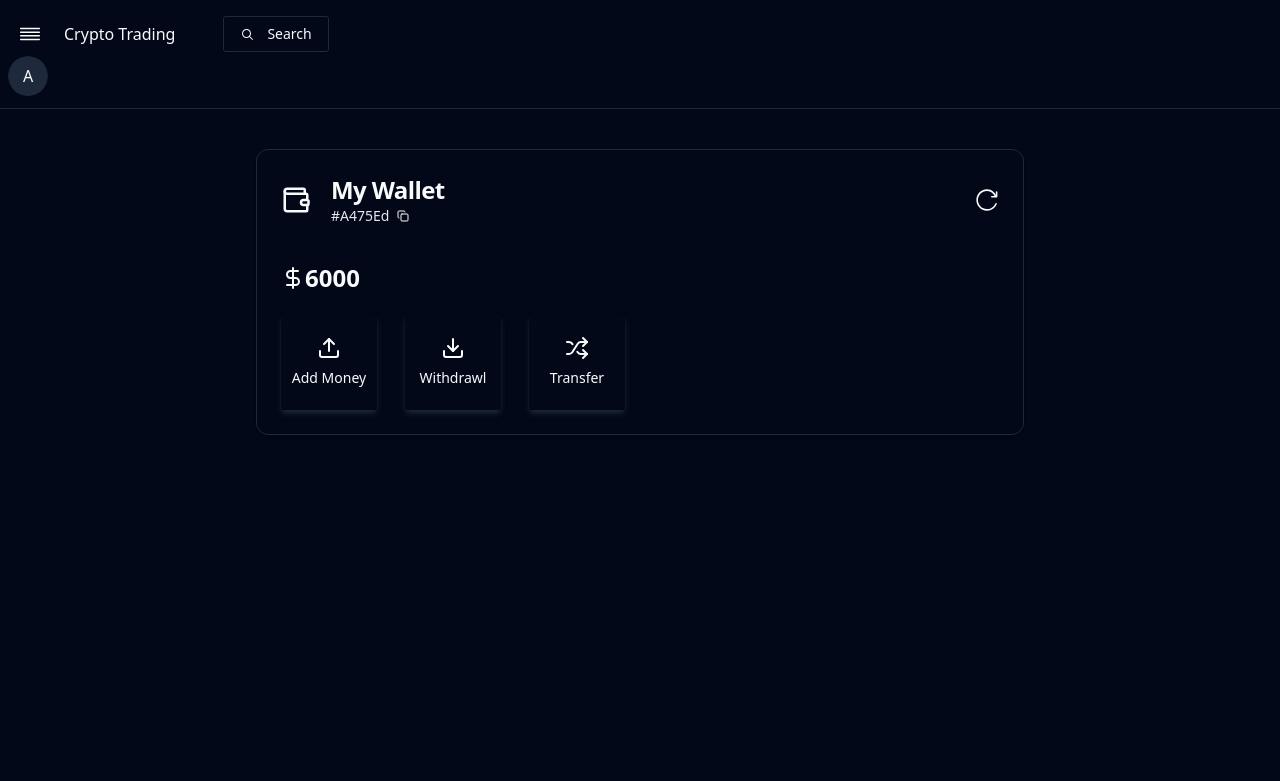
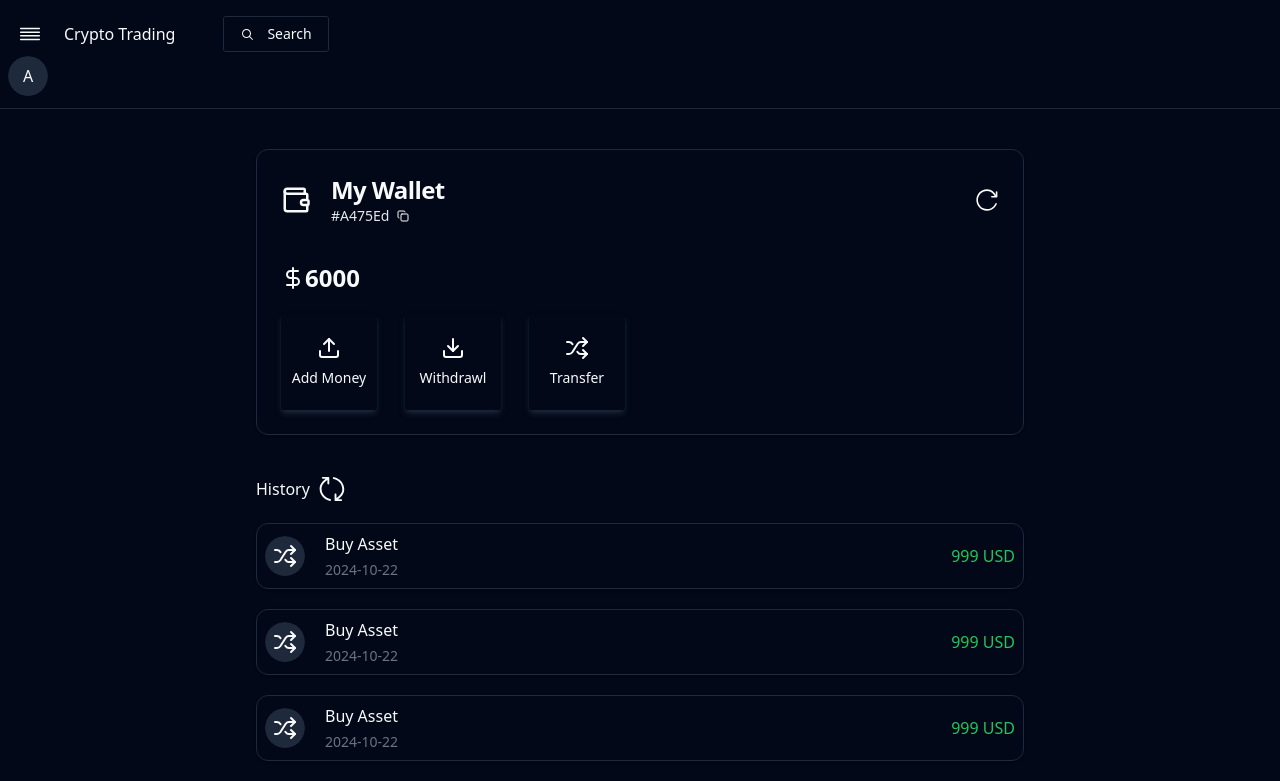
Before and after one commit to ankit15pr/crypto-trading, a React (Vite) app in the folder Frontend/: page /wallet in a window 1280 px wide. Shown: the top 781 px of the page. Built offline with nearby package versions, Linux system fonts and the light colour scheme.

Commit message:
Update the wallet and add payment history

```diff
--- a/Frontend/src/page/Wallet/Wallet.jsx
+++ b/Frontend/src/page/Wallet/Wallet.jsx
@@ -1,11 +1,12 @@
 import { Card, CardContent, CardHeader, CardTitle } from "@/components/ui/card";
 import { Dialog, DialogContent, DialogHeader, DialogTitle, DialogTrigger } from "@/components/ui/dialog";
-import { ReloadIcon } from "@radix-ui/react-icons";
+import { ReloadIcon, UpdateIcon } from "@radix-ui/react-icons";
 import { CopyIcon, DollarSign, DownloadIcon, ShuffleIcon, UploadIcon, WalletIcon } from "lucide-react";
 import React from "react";
 import Topupform from "./Topupform";
 import WithdrawlForm from "./WithdrawlForm";
 import TransferForm from "./TransferForm";
+import { Avatar, AvatarFallback } from "@/components/ui/avatar";
 
 function Wallet() {
   return (
@@ -89,6 +90,46 @@
             </div>
           </CardContent>
         </Card>
+
+        <div className="py-5 pt-10">
+
+          <div className="flex gap-2 items-center pb-5">
+            <h1 classnmae="text-2xl font-semibold">History</h1>
+            <UpdateIcon className="h-7 w-7 p-0 cursor-pointer hover:text-gray-400" />
+          </div>
+
+          <div className="space-y-5">
+
+            {[1,1,1,1,1,1,1,1].map((item, i) => <div key={i}>
+              <Card className="px-5 flex justify-between items-center p-2">
+
+                <div className="flex items-center gap-5">
+
+                  <Avatar>
+                    <AvatarFallback>
+                      <ShuffleIcon/>
+                    </AvatarFallback>
+                  </Avatar>
+
+                  <div className="space-y-1">
+
+                    <h1>Buy Asset</h1>
+                    <p className="text-sm text-gray-500">2024-10-22</p>
+
+                  </div>
+
+                </div>
+
+                <div>
+                  <p className="text-green-500">999 USD</p>
+                </div>
+
+              </Card>
+            </div>)}
+
+          </div>
+
+        </div>
       </div>
     </div>
   );
```
